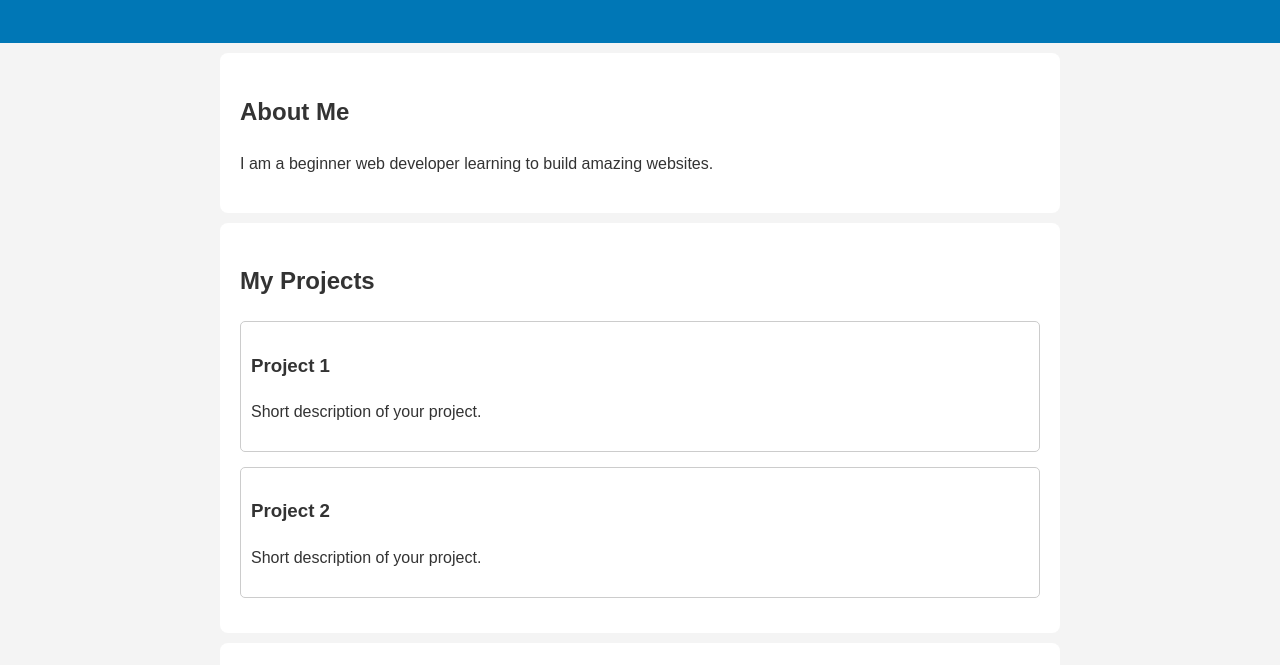
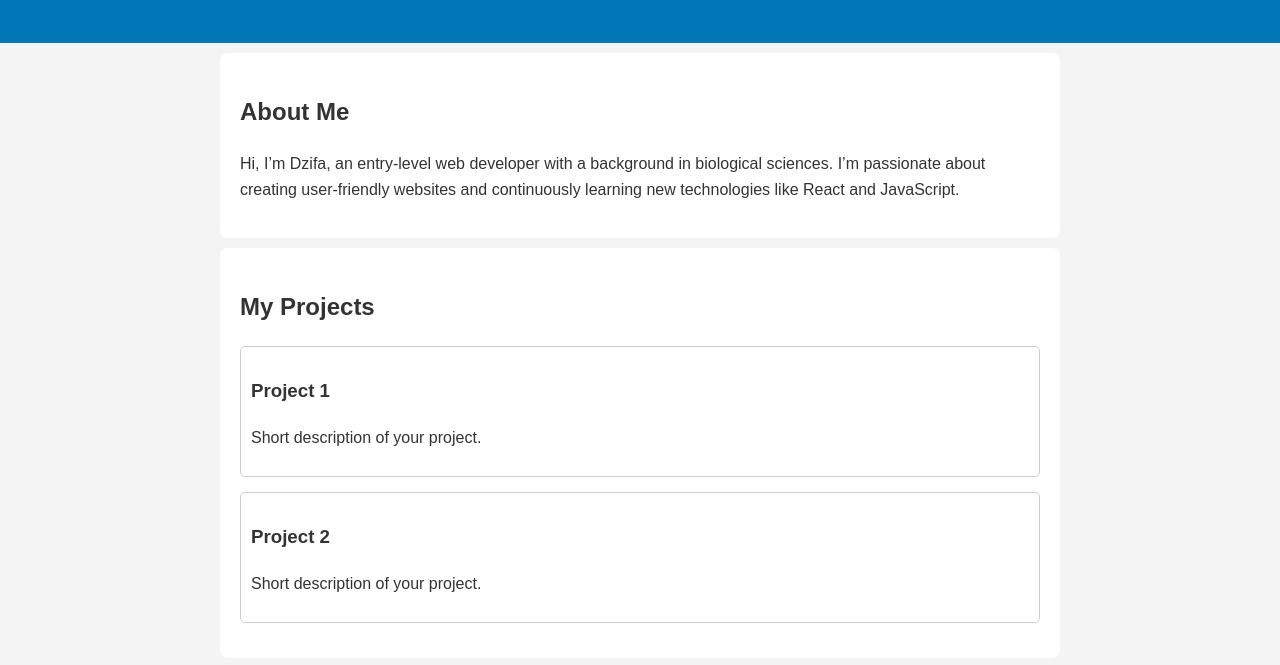
Before and after one commit to DzifaAA-19/portfolio, a plain HTML site: page index.html in a window 1280 px wide. Shown: the part 126-791 px from the top of the page. Drawn offline with Linux system fonts and the light colour scheme.

Commit message:
Update index.html

```diff
--- a/index.html
+++ b/index.html
@@ -14,7 +14,8 @@
 
     <section id="about">
         <h2>About Me</h2>
-        <p>I am a beginner web developer learning to build amazing websites.</p>
+        <p>Hi, I’m Dzifa, an entry-level web developer with a background in biological sciences.
+    I’m passionate about creating user-friendly websites and continuously learning new technologies like React and JavaScript.</p>
     </section>
 
     <section id="projects">
```
